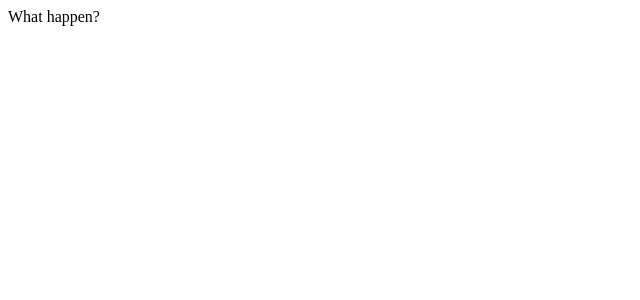
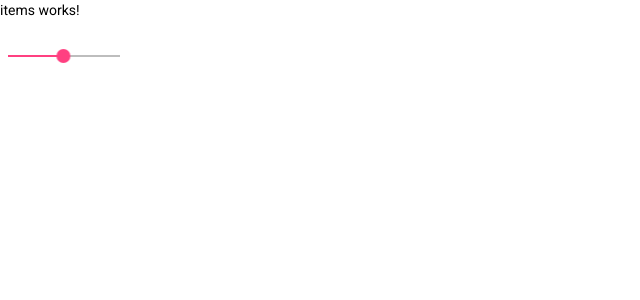
Before and after one commit to aknutman/simple-invt-ui, an Angular app: page /items in a window 1280 px wide. Before the commit this address led to /. Shown: the top 300 px of the page, without its empty margins (0-640 px from the left). Built offline with nearby package versions, Linux system fonts and the light colour scheme.

Commit message:
install material angular

```diff
--- a/angular.json
+++ b/angular.json
@@ -23,6 +23,7 @@
               "src/assets"
             ],
             "styles": [
+              "./node_modules/@angular/material/prebuilt-themes/indigo-pink.css",
               "src/styles.css"
             ],
             "scripts": []
@@ -90,6 +91,7 @@
               "src/assets"
             ],
             "styles": [
+              "./node_modules/@angular/material/prebuilt-themes/indigo-pink.css",
               "src/styles.css"
             ],
             "scripts": []
--- a/package.json
+++ b/package.json
@@ -11,10 +11,12 @@
   "private": true,
   "dependencies": {
     "@angular/animations": "^14.1.0",
+    "@angular/cdk": "^14.1.0",
     "@angular/common": "^14.1.0",
     "@angular/compiler": "^14.1.0",
     "@angular/core": "^14.1.0",
     "@angular/forms": "^14.1.0",
+    "@angular/material": "^14.1.0",
     "@angular/platform-browser": "^14.1.0",
     "@angular/platform-browser-dynamic": "^14.1.0",
     "@angular/router": "^14.1.0",
--- a/src/app/app-routing.module.ts
+++ b/src/app/app-routing.module.ts
@@ -1,10 +1,23 @@
 import { NgModule } from '@angular/core';
+import { CommonModule } from '@angular/common';
 import { RouterModule, Routes } from '@angular/router';
 
-const routes: Routes = [];
+import { ItemsComponent } from '../app/items/items.component';
+
+const routes: Routes = [
+  {
+    path: '',
+    redirectTo: '/items',
+    pathMatch: 'full',
+  },
+  {
+    path: 'items',
+    component: ItemsComponent,
+  },
+];
 
 @NgModule({
-  imports: [RouterModule.forRoot(routes)],
-  exports: [RouterModule]
+  imports: [CommonModule, RouterModule.forRoot(routes)],
+  exports: [RouterModule],
 })
-export class AppRoutingModule { }
+export class AppRoutingModule {}
--- /dev/null
+++ b/src/app/items/items.component.html
@@ -0,0 +1,2 @@
+<p>items works!</p>
+<mat-slider min="1" max="100" step="1" value="50"></mat-slider>
--- /dev/null
+++ b/src/app/items/items.component.ts
@@ -0,0 +1,15 @@
+import { Component, OnInit } from '@angular/core';
+
+@Component({
+  selector: 'app-items',
+  templateUrl: './items.component.html',
+  styleUrls: ['./items.component.css']
+})
+export class ItemsComponent implements OnInit {
+
+  constructor() { }
+
+  ngOnInit(): void {
+  }
+
+}
--- a/src/index.html
+++ b/src/index.html
@@ -6,9 +6,11 @@
     <base href="/" />
     <meta name="viewport" content="width=device-width, initial-scale=1" />
     <link rel="icon" type="image/x-icon" href="favicon.ico" />
-  </head>
-  <body>
-    What happen?
+      <link rel="preconnect" href="https://fonts.gstatic.com">
+    <link href="https://fonts.googleapis.com/css2?family=Roboto:wght@300;400;500&display=swap" rel="stylesheet">
+    <link href="https://fonts.googleapis.com/icon?family=Material+Icons" rel="stylesheet">
+</head>
+  <body class="mat-typography">
     <app-root></app-root>
   </body>
 </html>
--- a/src/styles.css
+++ b/src/styles.css
@@ -1 +1,4 @@
 /* You can add global styles to this file, and also import other style files */
+
+html, body { height: 100%; }
+body { margin: 0; font-family: Roboto, "Helvetica Neue", sans-serif; }
```
Also changed, not shown: src/app/app.module.ts (+10 -6 lines), src/app/items/items.component.css (added), 2 other files (tests, documents, lock files or other folders).
